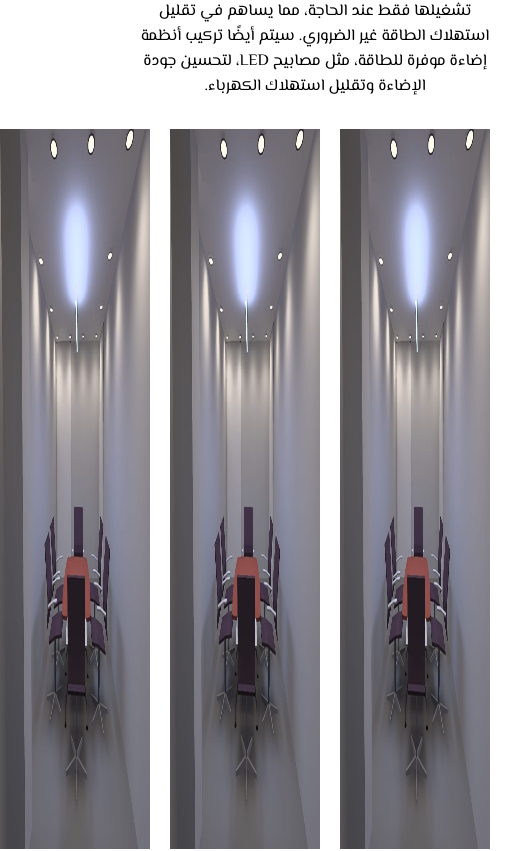
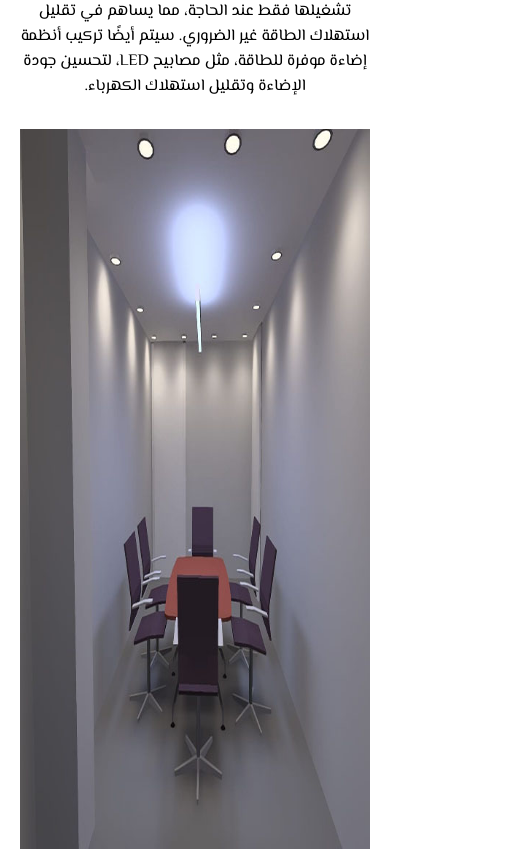
Before and after one commit to MtsmAshraf/smart-generation, a Next.js app: page /projects/1 in a window 390 px wide. Shown: the part 916-1767 px from the top of the page, 510 px wide, since content can reach past the window. Built offline with nearby package versions, Linux system fonts and the light colour scheme.

Commit message:
added projectId page details (mid and small screens styles)

```diff
--- a/src/app/(subpages)/projects/[projectId]/project-id.module.css
+++ b/src/app/(subpages)/projects/[projectId]/project-id.module.css
@@ -1,11 +1,25 @@
 .projectId{
     text-align: center;
 }
+
 .projectId .imgs{
     display: grid;
     grid-template-columns: repeat(3,minmax(150px, 1fr));
     gap: 20px;
     margin-top: 30px;
+}
+.projectId .imgs > *{
+    place-self: center;
+}
+@media (max-width: 992px) {
+    .projectId .imgs{
+        grid-template-columns: repeat(2,minmax(150px, 1fr));
+    }
+}
+@media (max-width: 767px) {
+    .projectId .imgs{
+        grid-template-columns: repeat(1,minmax(150px, 1fr));
+    }
 }
 .projectId .goBackLink{
     margin-top: 30px;
```
